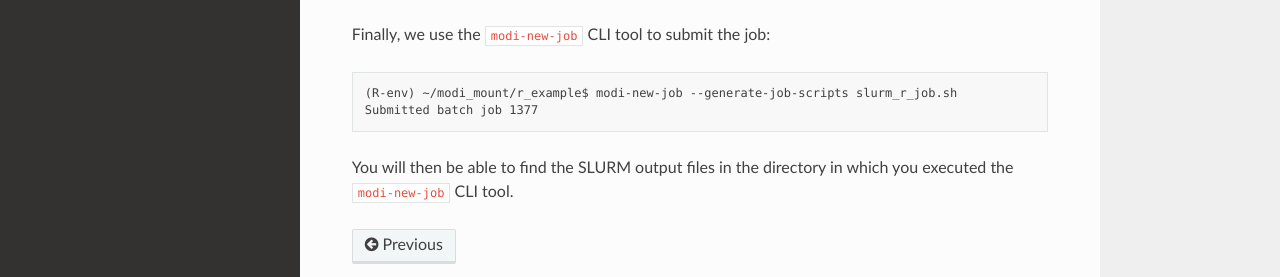
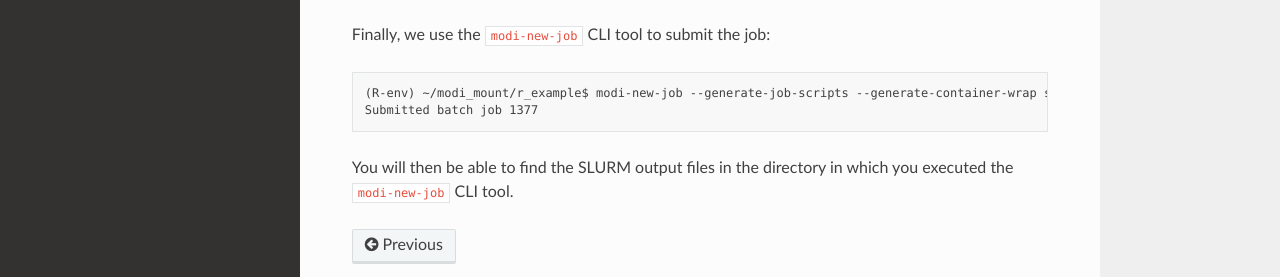
Before and after one commit to ucphhpc/modi-helper-scripts, a Sphinx documentation site: the page built from docs/sections/jobs/new.rst, in a window 1280 px wide and 900 px high, scrolled down 3455 px. Shown: the part 507-784 px from the top of the window. Built offline with Sphinx 7.4.7 and the Read the Docs theme 2.0.0, drawn with Linux system fonts in a browser that asks for light colours.

Commit message:
Add missing --generate-container-wrap flag to the R job example

```diff
--- a/docs/sections/jobs/new.rst
+++ b/docs/sections/jobs/new.rst
@@ -163,7 +163,7 @@ a job script file that will execute our R script::
 
 Finally, we use the ``modi-new-job`` CLI tool to submit the job::
 
-    (R-env) ~/modi_mount/r_example$ modi-new-job --generate-job-scripts slurm_r_job.sh
+    (R-env) ~/modi_mount/r_example$ modi-new-job --generate-job-scripts --generate-container-wrap slurm_r_job.sh
     Submitted batch job 1377
 
 You will then be able to find the SLURM output files in the directory in which you executed the ``modi-new-job`` CLI tool.
```
